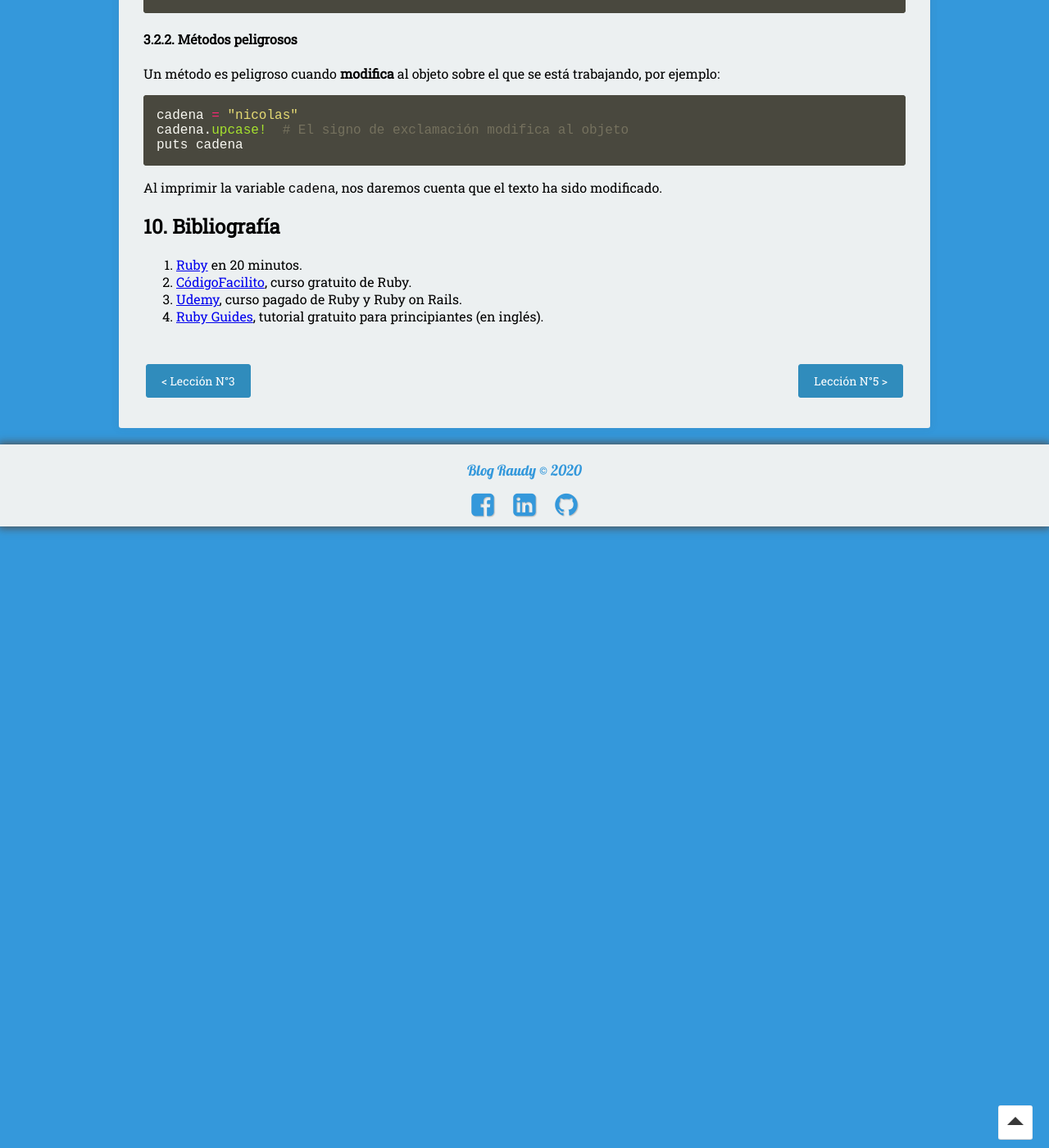
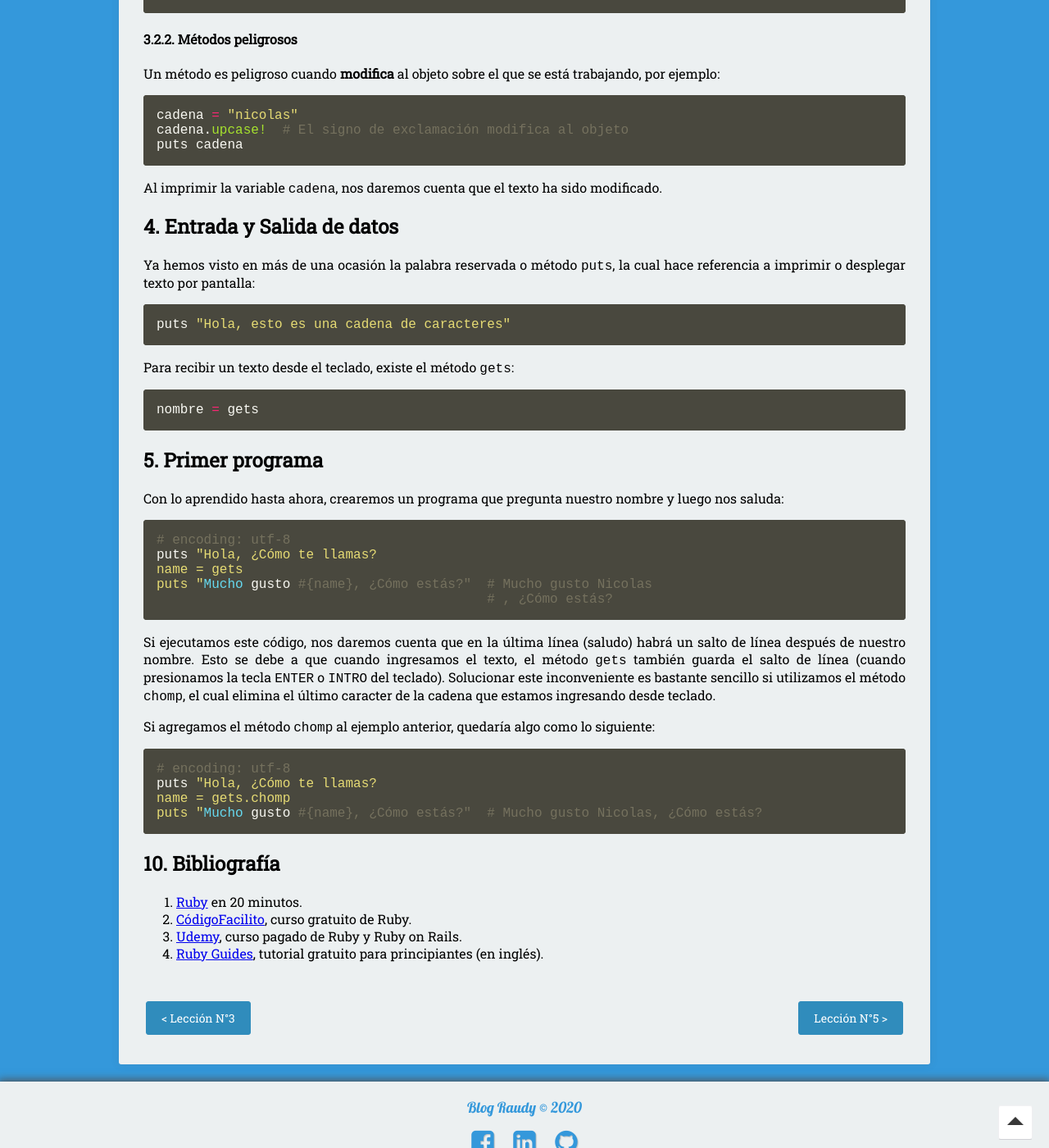
Before and after one commit to nisoto/Blog-anterior-2.0, a Jekyll site: the page built from _posts/2020-04-12-rails-iv-ruby-en-detalle.md, in a window 1280 px wide and 1400 px high, scrolled down 4892 px. Shown: the whole window at 82% size. Built offline with Jekyll 4.4.1, drawn with Linux system fonts in a browser that asks for light colours; nearby versions of some CDN libraries.

Commit message:
Update 2020-04-12-rails-iv-ruby-en-detalle.md

````diff
--- a/_posts/2020-04-12-rails-iv-ruby-en-detalle.md
+++ b/_posts/2020-04-12-rails-iv-ruby-en-detalle.md
@@ -243,6 +243,43 @@ puts cadena
 
 Al imprimir la variable `cadena`, nos daremos cuenta que el texto ha sido modificado.
 
+## 4. Entrada y Salida de datos
+
+Ya hemos visto en más de una ocasión la palabra reservada o método `puts`, la cual hace referencia a imprimir o desplegar texto por pantalla:
+
+``` rb
+puts "Hola, esto es una cadena de caracteres"
+```
+
+Para recibir un texto desde el teclado, existe el método `gets`:
+
+``` rb
+nombre = gets
+```
+
+## 5. Primer programa
+
+Con lo aprendido hasta ahora, crearemos un programa que pregunta nuestro nombre y luego nos saluda:
+
+``` rb
+# encoding: utf-8
+puts "Hola, ¿Cómo te llamas?
+name = gets
+puts "Mucho gusto #{name}, ¿Cómo estás?"  # Mucho gusto Nicolas
+                                          # , ¿Cómo estás?
+```
+
+Si ejecutamos este código, nos daremos cuenta que en la última línea (saludo) habrá un salto de línea después de nuestro nombre. Esto se debe a que cuando ingresamos el texto, el método `gets` también guarda el salto de línea (cuando presionamos la tecla `ENTER` o `INTRO` del teclado). Solucionar este inconveniente es bastante sencillo si utilizamos el método `chomp`, el cual elimina el último caracter de la cadena que estamos ingresando desde teclado.
+
+Si agregamos el método `chomp` al ejemplo anterior, quedaría algo como lo siguiente:
+
+``` rb
+# encoding: utf-8
+puts "Hola, ¿Cómo te llamas?
+name = gets.chomp
+puts "Mucho gusto #{name}, ¿Cómo estás?"  # Mucho gusto Nicolas, ¿Cómo estás?
+```
+
 ## 10. Bibliografía
 
 1. [Ruby](https://www.ruby-lang.org/es/documentation/quickstart/) en 20 minutos.
````
